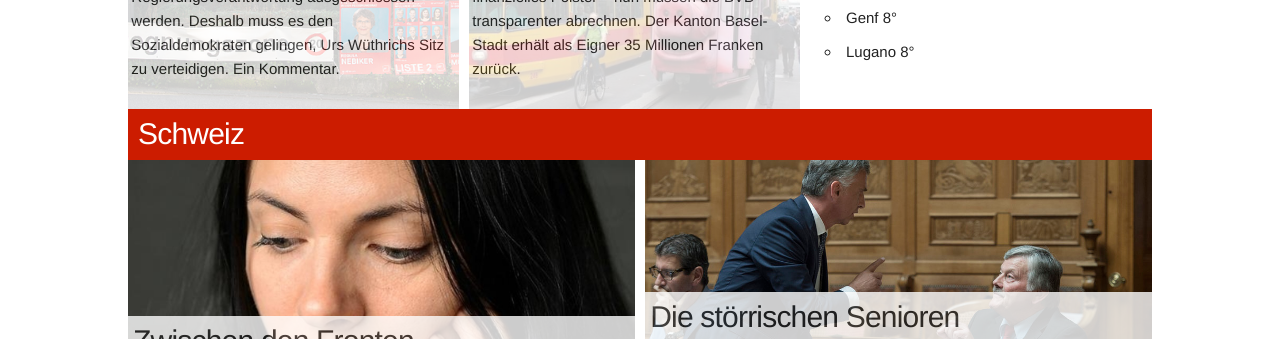
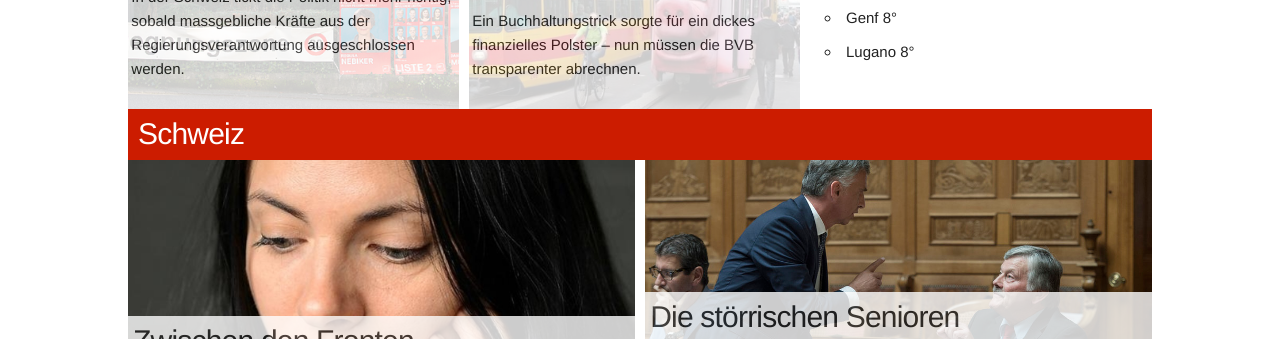
Before and after one commit to livioso/ws3c, a website: page project/index.html in a window 1280 px wide. Shown: the part 761-1100 px from the top of the page. Drawn offline with nearby package versions, Linux system fonts and the light colour scheme; files whose address does not match are found by name.

Commit message:
small styling fixes

```diff
--- a/project/index.html
+++ b/project/index.html
@@ -77,13 +77,13 @@
         <div class="one-third column" style="background-image:url('images/topelement.jpg');">
           <div class="desc">
             <h4>Plädoyer fürs Gleichgewicht</h4>
-            <p>In der Schweiz tickt die Politik nicht mehr richtig, sobald massgebliche Kräfte aus der Regierungsverantwortung ausgeschlossen werden. Deshalb muss es den Sozialdemokraten gelingen, Urs Wüthrichs Sitz zu verteidigen. Ein Kommentar.</p>
+            <p>In der Schweiz tickt die Politik nicht mehr richtig, sobald massgebliche Kräfte aus der Regierungsverantwortung ausgeschlossen werden.</p>
           </div>
         </div>
         <div class="one-third column" style="background-image:url('images/topelement-1.jpg');">
           <div class="desc">
             <h4>BVB horteten über Jahre Millionen von Franken</h4>
-            <p>Ein Buchhaltungstrick sorgte für ein dickes finanzielles Polster – nun müssen die BVB transparenter abrechnen. Der Kanton Basel-Stadt erhält als Eigner 35 Millionen Franken zurück.</p>
+            <p>Ein Buchhaltungstrick sorgte für ein dickes finanzielles Polster – nun müssen die BVB transparenter abrechnen.</p>
           </div>
         </div>
         <div class="one-third column sidebar">
--- a/project/sass/global.scss
+++ b/project/sass/global.scss
@@ -128,7 +128,7 @@ section {
   position: fixed;
   width: 30%;
   height: 100%;
-  top: 85px;
+  top: 75px;
   bottom: 0;
   right: -1000px;
   z-index: 200;
```
Also changed, not shown: project/css/all.min.css.
